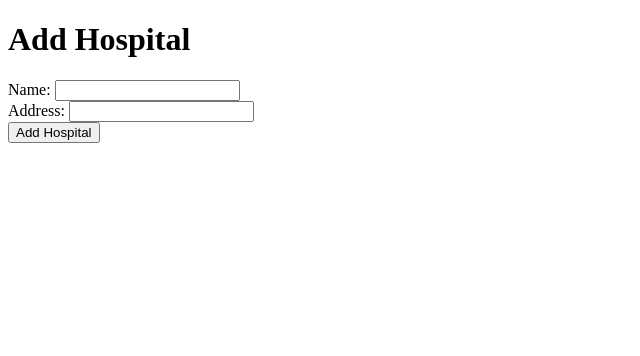
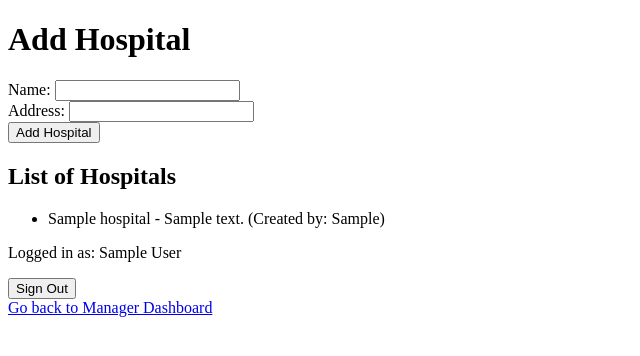
Before and after one commit to dbib/arseneproject, a Django app: template covidapp/templates/covidapp/add_hospital.html in a window 1280 px wide. Shown: the top 356 px of the page, without its empty margins (0-640 px from the left). Run offline with Django 4.2, Linux system fonts and the light colour scheme; the template is opened without the code that fills it: values that come from a table or form of the project are taken from there, others are empty; tables that the repository leaves empty hold one stand-in row (values such as "Sample post").

Commit message:
update add hospital

```diff
--- a/covidapp/templates/covidapp/add_hospital.html
+++ b/covidapp/templates/covidapp/add_hospital.html
@@ -9,6 +9,8 @@
 </head>
 <body>
     <h1>Add Hospital</h1>
+
+    <!-- Form to add a new hospital -->
     <form method="post" action="{% url 'add_hospital' %}">
         {% csrf_token %}
         <label for="name">Name:</label>
@@ -17,9 +19,25 @@
         <label for="address">Address:</label>
         <input type="text" name="address" required>
         <br>
-        <!-- The creator field is automatically populated with the manager's information -->
-        <input type="hidden" name="creator" value="{{ manager.id }}">
         <input type="submit" value="Add Hospital">
     </form>
+
+    <!-- List of hospitals -->
+    <h2>List of Hospitals</h2>
+    <ul>
+        {% for hospital in hospitals %}
+            <li>{{ hospital.name }} - {{ hospital.address }} (Created by: {{ hospital.creator }})</li>
+        {% endfor %}
+    </ul>
+
+    <!-- Manager information -->
+    <p>Logged in as: {{ manager.first_name }} {{ manager.last_name }}</p>
+    <form method="post" action="{% url 'manager_dashboard' manager_id=manager.id %}">
+        {% csrf_token %}
+        <input type="submit" name="signout" value="Sign Out">
+    </form>
+
+    <!-- Link to go back to the manager_dashboard page -->
+    <a href="{% url 'manager_dashboard' manager_id=manager.id %}">Go back to Manager Dashboard</a>
 </body>
 </html>
```
Also changed, not shown: covidapp/views.py (+7 -3 lines).
